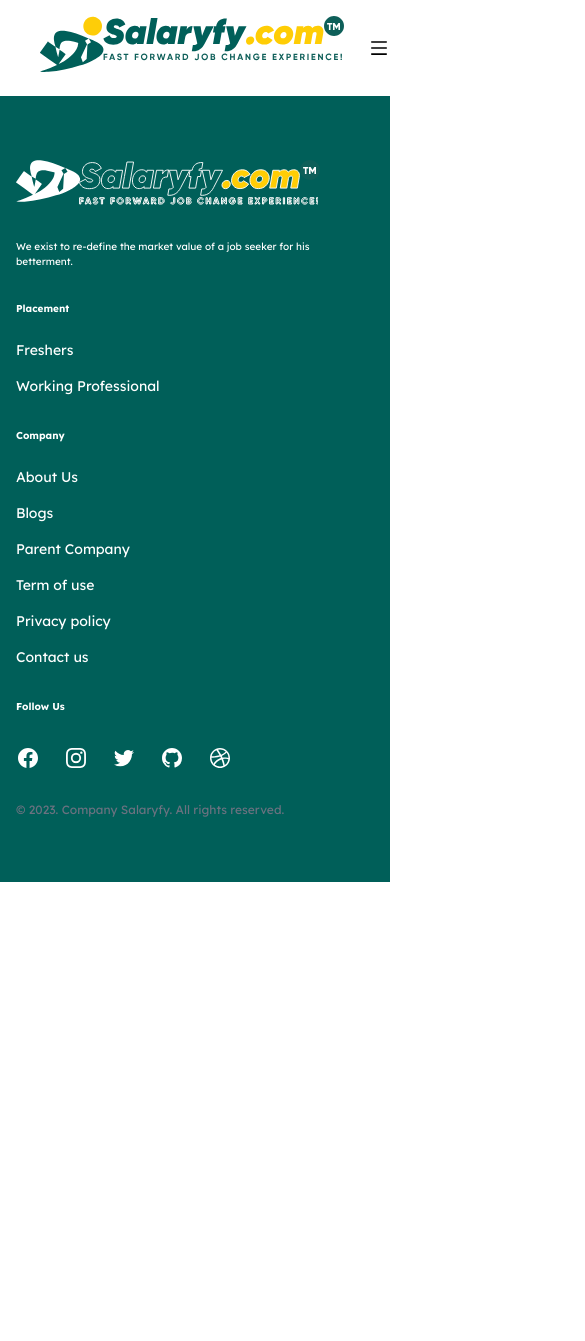
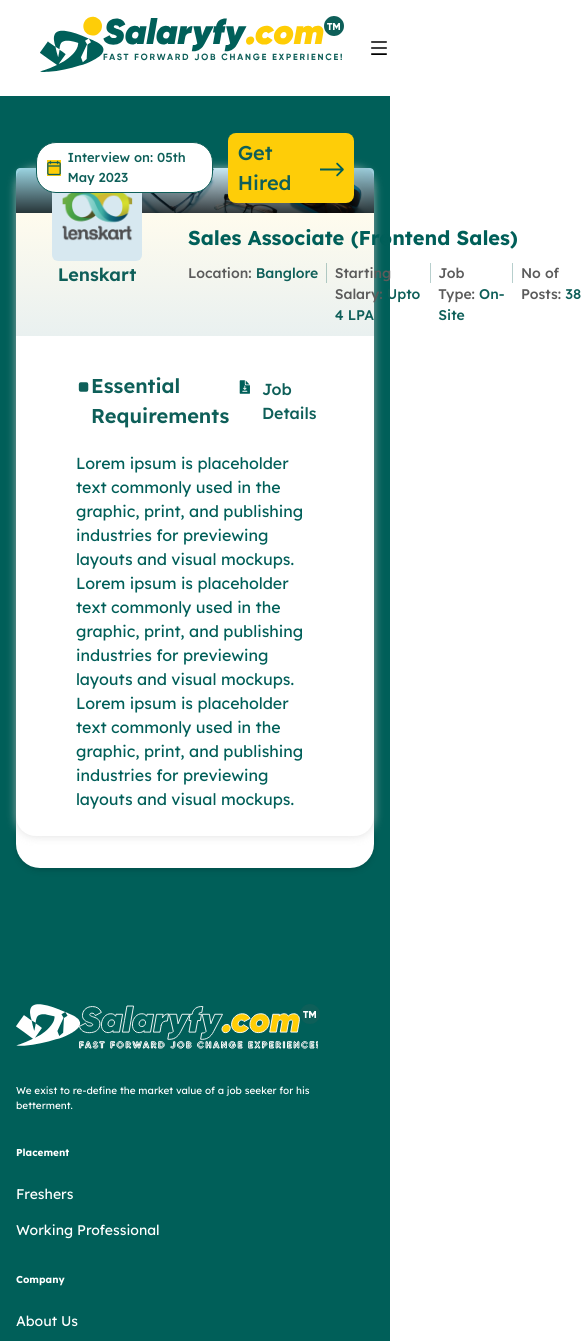
Before and after one commit to mayurkukade/Salaryfy, a React (Vite) app in the folder salaryfy/: page /jobdescription in a window 390 px wide. Shown: the top 1341 px of the page, 585 px wide, since content can reach past the window. Before the commit the page ends 882 px from the top, so only its background shows below. Built offline with nearby package versions, Linux system fonts and the light colour scheme.

Commit message:
job-description mobile responsive fix

```diff
--- a/salaryfy/src/App.tsx
+++ b/salaryfy/src/App.tsx
@@ -20,6 +20,7 @@ import FillDetails from "./pages/FillDetails";
 import LandingPage from "./pages/LandingPage";
 import QuestionnaireModule from "./modules/questionnaire/questionnaire.module";
 import EligibilityForm from "./pages/EligibilityForm";
+import JobDescription from "./pages/JobDescription";
 
 function App() {
   return (
@@ -48,6 +49,8 @@ function App() {
 
         <Route path="/questionnaire/*" element={<QuestionnaireModule />} />
         <Route path="/eligibilityform" element={<EligibilityForm />} />
+        <Route path="/jobdescription" element={<JobDescription />} />
+
       </Routes>
       <Footer />
     </>
--- /dev/null
+++ b/salaryfy/src/pages/JobDescription.tsx
@@ -0,0 +1,123 @@
+import React from "react";
+import PlacementJobDetails from "../modules/questionnaire/components/placement-job-details.component";
+import PlacementDriveDetails from "./PlacementDriveDetails";
+
+function GreenHeading({ label }: { label: string }) {
+  return (
+    <p className="text-[#0E5F59] font-Lexend text-[1.25rem] font-semibold flex my-[1em]">
+      <svg viewBox="0 0 24 24" fill="currentColor" className="w-6 h-6 mt-1">
+        <path
+          fillRule="evenodd"
+          d="M4.5 7.5a3 3 0 013-3h9a3 3 0 013 3v9a3 3 0 01-3 3h-9a3 3 0 01-3-3v-9z"
+          clipRule="evenodd"
+        />
+      </svg>
+      <span>{label}</span>
+    </p>
+  );
+}
+const JobDescription = () => {
+  return (
+
+    <div className="bg-darkGreen min-h-screen flex flex-col justify-center items-center py-10 px-4 md:px-0">
+      <div className="w-full md:w-[60.1875rem] h-[43.7rem] rounded-3xl bg-white shadow-md text-darkGreen">
+        <div className="app-box-shadow mb-[5em] rounded-[2em]">
+          <PlacementJobDetails />
+          <div className='p-[1em] app-scrollbar h-[50em]'>
+          <div className="px-[5em] py-[0.5em]">
+            <div className="flex justify-between items-center">
+              <GreenHeading label="Essential Requirements" />
+
+              <p className="flex gap-[1em]">
+                <svg width="20" height="20" viewBox="0 0 20 20" fill="none">
+                  <path
+                    d="M16.875 7.5H11.9824C10.8891 7.5 10 6.61094 10 5.51758V0.625C10 0.4 10.0594 0.185938 10.1668 0H3.85742C3.10898 0 2.5 0.608984 2.5 1.35742V18.6426C2.5 19.391 3.10898 20 3.85742 20H16.1426C16.891 20 17.5 19.391 17.5 18.6426V7.3332C17.31 7.44285 17.0944 7.50038 16.875 7.5ZM7.6832 11.4332C7.92734 11.1891 8.32266 11.1891 8.5668 11.4332L9.375 12.241V8.4375C9.375 8.09219 9.65469 7.8125 10 7.8125C10.3453 7.8125 10.625 8.09219 10.625 8.4375V12.241L11.4332 11.4332C11.677 11.1891 12.073 11.1891 12.3168 11.4332C12.5609 11.677 12.5609 12.073 12.3168 12.3168L10.4418 14.1918C10.31 14.327 10.1203 14.388 9.93984 14.3723C9.62688 14.3305 9.72559 14.3592 7.6832 12.3168C7.43906 12.073 7.43906 11.677 7.6832 11.4332ZM13.125 16.875H6.875C6.52969 16.875 6.25 16.5953 6.25 16.25C6.25 15.9047 6.52969 15.625 6.875 15.625H13.125C13.4703 15.625 13.75 15.9047 13.75 16.25C13.75 16.5953 13.4703 16.875 13.125 16.875ZM11.9824 6.25H16.875L11.25 0.625V5.51758C11.25 5.92148 11.5785 6.25 11.9824 6.25Z"
+                    fill="#005F59"
+                  />
+                </svg>
+                <span className="text-[#0E5F59] font-medium text-[1.6em]">
+                  Job Details
+                </span>
+              </p>
+            </div>
+            <p className="text-[1.6em]">
+              Lorem ipsum is placeholder text commonly used in the graphic,
+              print, and publishing industries for previewing layouts and visual
+              mockups. Lorem ipsum is placeholder text commonly used in the
+              graphic, print, and publishing industries for previewing layouts
+              and visual mockups. Lorem ipsum is placeholder text commonly used
+              in the graphic, print, and publishing industries for previewing
+              layouts and visual mockups.
+            </p>
+            <div className="">
+              <GreenHeading label="Incentive" />
+
+              <ol className="text-[1.6em]">
+                <li>1. Recognition and rewards</li>
+                <li>2. Referral programs</li>
+                <li>3. Professional development</li>
+                <li>4. Health and wellness</li>
+                <li>5. Tuition reimbursement</li>
+                <li>6. Bonuses and raises</li>
+              </ol>
+            </div>
+            <div className="text-[1.6em]">
+              <GreenHeading label="Interview Details" />
+              <p className="mb-[1em]">
+                Lorem ipsum is placeholder text commonly used in the graphic,
+                print, and publishing industries for previewing layouts and
+                visual mockups. Lorem ipsum is placeholder text commonly used in
+                the graphic, print, and publishing industries for previewing
+                layouts and visual mockups. Lorem ipsum is placeholder text
+                commonly used in the graphic, print, and publishing industries
+                for previewing layouts and visual mockups.
+              </p>
+              <p>
+                Lorem ipsum is placeholder text commonly used in the graphic,
+                print, and publishing industries for previewing layouts and
+                visual mockups. Lorem ipsum is placeholder text.
+              </p>
+            </div>
+            <div className="text-[1.6em]">
+              <GreenHeading label="Job Details" />
+              <p className="mb-[1em]">
+                Lorem ipsum is placeholder text commonly used in the graphic,
+                print, and publishing industries for previewing layouts and
+                visual mockups. Lorem ipsum is placeholder text commonly used in
+                the graphic, print, and publishing industries for previewing
+                layouts and visual mockups. Lorem ipsum is placeholder text
+                commonly used in the graphic, print, and publishing industries
+                for previewing layouts and visual mockups.
+              </p>
+              <p className="mb-[1em]">
+                Lorem ipsum is placeholder text commonly used in the graphic,
+                print, and publishing industries for previewing layouts and
+                visual mockups. Lorem ipsum is placeholder text.
+              </p>
+              {/* <div className="flex bg-yellow text-[#0E5F59] w-fit p-5 h-[43px] rounded-lg  justify-center items-center relative mb-[2em]">
+                <button className="  text-[20.247px] font-medium  ">
+                  Get Hired
+                </button>
+                <svg
+                  width="33"
+                  height="19"
+                  viewBox="0 0 33 19"
+                  fill="none"
+                  className="align-middle ml-3 mt-1 "
+                >
+                  <path
+                    d="M31.8711 10.375C32.3522 9.89391 32.3522 9.1139 31.8711 8.63281L24.0312 0.792963C23.5502 0.311871 22.7701 0.311871 22.2891 0.792963C21.808 1.27405 21.808 2.05406 22.2891 2.53515L29.2578 9.50391L22.2891 16.4727C21.808 16.9538 21.808 17.7338 22.2891 18.2148C22.7701 18.6959 23.5502 18.6959 24.0312 18.2148L31.8711 10.375ZM0 10.7358H31V8.27199H0V10.7358Z"
+                    fill="#005F59"
+                  />
+                </svg>
+              </div> */}
+            </div>
+          </div>
+        </div>
+        </div>
+      </div>
+    </div>
+  );
+};
+
+export default JobDescription;
```
